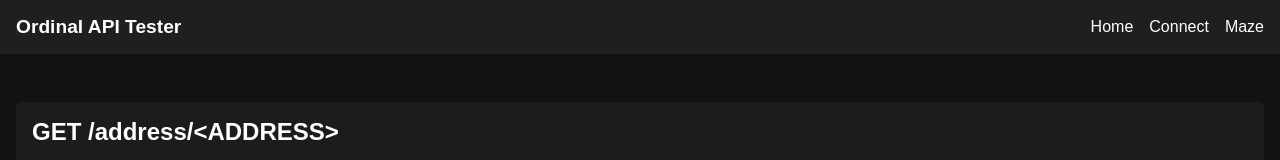
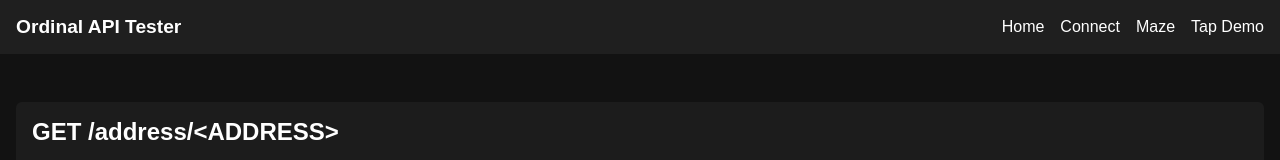
Before and after one commit to 1k9l/gi-pg-practice, a Next.js app: page / in a window 1280 px wide. Shown: the top 160 px of the page. Built offline with nearby package versions, Linux system fonts and the light colour scheme.

Commit message:
Update Layout.js

```diff
--- a/components/Layout.js
+++ b/components/Layout.js
@@ -5,13 +5,14 @@ import Link from 'next/link';
 export default function Layout({ children }) {
   return (
     <div>
-      {/* The shared navbar */}
+      {/* Shared Navbar */}
       <div className="navbar">
         <h1>Ordinal API Tester</h1>
         <div className="links">
           <Link href="/">Home</Link>
           <Link href="/connect" style={{ marginLeft: '1rem' }}>Connect</Link>
           <Link href="/maze" style={{ marginLeft: '1rem' }}>Maze</Link>
+          <Link href="/tap-demo" style={{ marginLeft: '1rem' }}>Tap Demo</Link>
         </div>
       </div>
 
```
